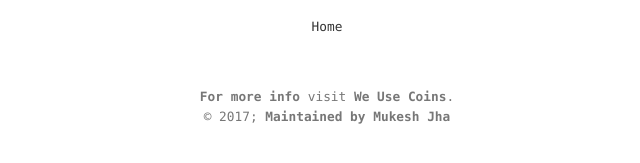
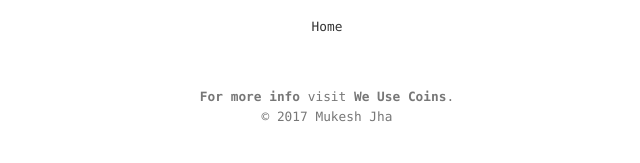
Before and after one commit to mukeshjha5661/bitcoin-donation, a Jekyll site: the page built from about.md, in a window 1280 px wide. Shown: the part 462-625 px from the top of the page, without its empty margins (313-953 px from the left). Built offline with Jekyll 4.4.1, drawn with Linux system fonts in a browser that asks for light colours.

Commit message:
Update footer.html

```diff
--- a/_includes/footer.html
+++ b/_includes/footer.html
@@ -1,4 +1,4 @@
 <div class="footer">
   <span class="block"> <a>For more info</a> visit <a href="https://www.weusecoins.com/">We Use Coins</a>.</span>
-  <span>&copy; {{ site.time | date: '%Y' }};</span> <span><a>Maintained by <a href="https://about.me/mukesh_jha">Mukesh Jha</a></a></span>
+  <span class="block">&copy; {{ site.time | date: '%Y' }} {{ site.author_name }}</span>
 </div>
```
